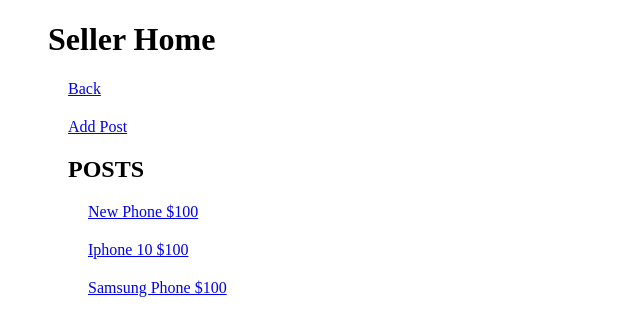
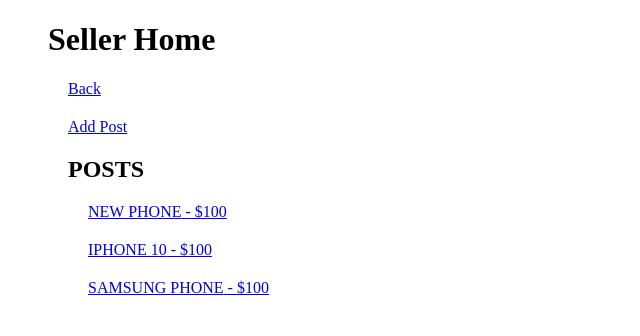
Before and after one commit to hoalexander44/CS375_Boring_Group, a React (Create React App) app in the folder app/client/: page /SellerHome in a window 1280 px wide. Shown: the top 336 px of the page, without its empty margins (0-640 px from the left). Built offline with nearby package versions, Linux system fonts and the light colour scheme.

Commit message:
added dynamic to search list and edit post

```diff
--- a/app/client/src/pages/EditPost.js
+++ b/app/client/src/pages/EditPost.js
@@ -62,19 +62,19 @@
             <TextInputComponent
                 label={"Title: "}
                 logChange={this.titleChange}
-                defaultText={this.props.loadedTitle}
+                defaultText={this.props.location.state.loadedTitle}
             />
 
             <TextInputComponent
                 label={"Price: "}
                 logChange={this.costChange}
-                defaultText={this.props.loadedPrice}
+                defaultText={this.props.location.state.loadedPrice}
             />
 
             <TextAreaComponent
                 label={"Description: "}
                 logChange={this.descriptionChange}
-                defaultText={this.props.loadedDescription}
+                defaultText={this.props.location.state.loadedDescription}
             />
 
             <ImageDragDropComponent />
@@ -82,7 +82,7 @@
             <TextInputComponent
                 label={"Contact Info: "}
                 logChange={this.contactChange}
-                defaultText={this.props.loadedContactInfo}
+                defaultText={this.props.location.state.loadedContactInfo}
             />
 
             <ButtonComponent
--- a/app/client/src/pages/Search.js
+++ b/app/client/src/pages/Search.js
@@ -4,7 +4,45 @@
 import ButtonComponent from '../components/ButtonComponent'
 
 
+// THIS IS THE DATA THAT SEARCH PAGE WILL NEED TO RECEIVE AFTER CALLING THE SERVER
+let data = [
+    {
+        title: "MEGA PHONE",
+        cost: 500,
+        description: "This is my new MEGA phone wow! It is pretty wonderful. YEEEEET!",
+        contact: "abc123@gmail.com",
+        favorite: false
+    },
+
+    {
+        title: "SUPER MEGA PHONE",
+        cost: 900,
+        description: "NEW SUPER MEGA PHONE. Perfect condition. Email me if you are interested.",
+        contact: "dsafasd@gmail.com",
+        favorite: false
+    }
+]
+
+
 class Search extends Component {
+    searchList = () => {
+
+        let rows = [];
+        for (var i = 0; i < data.length; i++) {
+            rows.push(<div><Link to={{
+                pathname: "/Post",
+                state: {
+                    title: data[i].title,
+                    cost: data[i].cost,
+                    description: data[i].description,
+                    contact: data[i].contact,
+                    favorite: data[i].favorite
+                }
+            }}>{data[i].title} - ${data[i].cost}</Link></div>);
+        }
+        return rows
+    }
+
     render() {
         return (
 
@@ -22,7 +60,11 @@
 
             <ButtonComponent
                 label={"Search"}
-                 />
+                />
+
+            <div>
+                    {this.searchList()}
+            </div>
         </div>
         );
     }
--- a/app/client/src/pages/SellerHome.js
+++ b/app/client/src/pages/SellerHome.js
@@ -2,7 +2,52 @@
 import { Link } from "react-router-dom";
 
 
+// THIS IS THE DATA THAT SELLER HOME WILL NEED TO POPULATE THE SELLER'S POSTS
+let data = [
+    {
+        title: "NEW PHONE",
+        cost: 100,
+        description: "This is my new phone wow! It is pretty wonderful. YEEEEET!",
+        contact: "myEmail@gmail.com",
+        favorite: true
+    },
+
+    {
+        title: "IPHONE 10",
+        cost: 100,
+        description: "NEW IPHONE 10. Perfect condition. Email me if you are interested.",
+        contact: "myEmail@gmail.com",
+        favorite: true
+    },
+
+    {
+        title: "SAMSUNG PHONE",
+        cost: 100,
+        description: "NEW ANDROID PHONE. Perfect condition. Email me if you are interested.",
+        contact: "myEmail@gmail.com",
+        favorite: true
+    }
+]
+
+
 class SellerHome extends Component {
+    editPostList = () => {
+
+        let rows = [];
+        for (var i = 0; i < data.length; i++) {
+            rows.push(<div><Link to={{
+                pathname: "/EditPost",
+                state: {
+                    loadedTitle: data[i].title,
+                    loadedPrice: data[i].cost,
+                    loadedDescription: data[i].description,
+                    loadedContactInfo: data[i].contact,
+                }
+            }}>{data[i].title} - ${data[i].cost}</Link></div>);
+        }
+        return rows
+    }
+
   render() {
     return(
         <div>
@@ -17,17 +62,7 @@
 
             <div>
                 <h2> POSTS </h2>
-                <div>
-                    <Link to="/EditPost"> New Phone $100 </Link> {/* Make this the title of the post */}
-                </div>
-
-                <div>
-                    <Link to="/EditPost"> Iphone 10 $100 </Link> {/* Make this the title of the post */}
-                </div>
-
-                <div>
-                    <Link to="/EditPost"> Samsung Phone $100 </Link> {/* Make this the title of the post */}
-                </div>
+                {this.editPostList()}
             </div>
         </div>
     );
```
